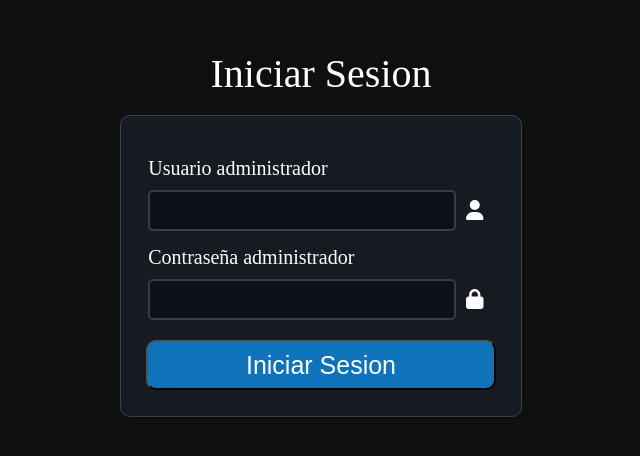
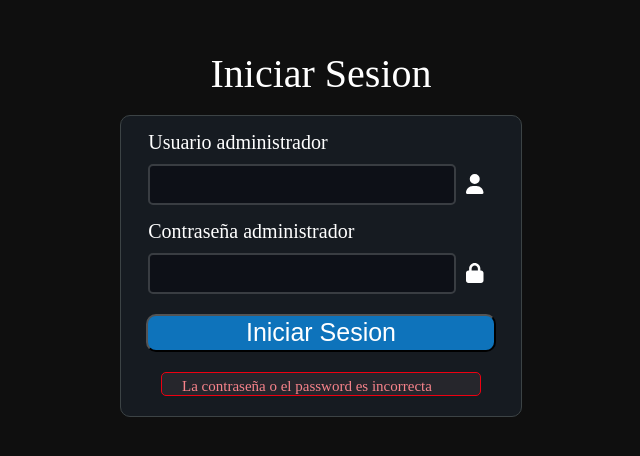
Before and after one commit to cor22982/Proyecto-1-My-Blog, a React (Vite) app in the folder Guatepedia/: page / in a window 1280 px wide. Both pictures are taken after a click on the button "Iniciar Sesion". Shown: the top 456 px of the page, without its empty margins (319-959 px from the left). Built offline with nearby package versions, Linux system fonts and the light colour scheme; no server answers.

Commit message:
fix: Fix erros to fronted

```diff
--- a/Guatepedia/package.json
+++ b/Guatepedia/package.json
@@ -16,6 +16,7 @@
     "js-md5": "^0.8.3",
     "react": "^18.3.1",
     "react-dom": "^18.2.0",
+    "react-loading-skeleton": "^3.4.0",
     "yup": "^1.4.0"
   },
   "devDependencies": {
--- a/Guatepedia/src/Admin/Creacion.css
+++ b/Guatepedia/src/Admin/Creacion.css
@@ -11,3 +11,22 @@
   height: max-content;
   background-color: #161b21;
 }
+.error-message {
+  border: 1px solid #ee0011;
+  color: #f8838b;
+  background-color: #ffc2c611;
+  border-radius: 5px;
+  margin: 20px 0;
+  width: 80%;
+  min-height: 20px;
+  box-sizing: border-box;
+  padding: 5px 20px;
+  font-size: 15px;
+}
+.er {
+  display: flex;
+  bottom: 4px;
+  left: 6px;
+  color: #ee0011;
+  font-size: 20px;
+}
--- a/Guatepedia/src/Admin/Creacion.jsx
+++ b/Guatepedia/src/Admin/Creacion.jsx
@@ -23,10 +23,12 @@ const schema = object({
 
 const Creacion = () => {
   const { values, setValue, validate, errors } = useForm(schema)
-  const { error, llamadowithheader } = useApi('http://api.web05.lol/22982/posts');
+  const { error, llamadowithheader, setError } = useApi('http://api.web05.lol/22982/posts');
   const { token } = useToken()
 
   const postear = async () => {
+    if (await validate()){
+    try {
       const headers = [
         { title: 'authorization', value: token }
       ];
@@ -35,6 +37,11 @@ const Creacion = () => {
         Object.keys(values).forEach(key => {
           setValue(key, '');
         });
+      }
+      } catch (e) {
+        console.log("error")
+        console.log(error)
+      }
     }
   }
 
@@ -50,36 +57,43 @@ const Creacion = () => {
           altura= "35px"
           value={values.Pearson}
           onChange={(value) => {setValue('Pearson', value)}}></TextInputPost>
+        { errors.Pearson && <span className="er">{errors.Pearson}</span> }
         <TextInputPost
           placeholder="Descripcion"
           altura= "55px"
           value={values.Fewdescription}
           onChange={(value) => {setValue('Fewdescription', value)}}></TextInputPost>
+        { errors.Fewdescription && <span className="er">{errors.Fewdescription}</span> }
         <TextInputPost
           placeholder="Historia"
           altura= "105px"
           value={values.History}
           onChange={(value) => {setValue('History', value)}}></TextInputPost>
+         { errors.History && <span className="er">{errors.History}</span> }
         <TextInputPost
           placeholder="Eventos en su vida"
           altura= "75px"
           value={values.Crucialevents}
           onChange={(value) => {setValue('Crucialevents', value)}}></TextInputPost>
+        { errors.Crucialevents && <span className="er">{errors.Crucialevents}</span> }
         <TextInputPost
           placeholder="Curiosidades"
           altura= "105px"
           value={values.Curiosities}
           onChange={(value) => {setValue('Curiosities', value)}}></TextInputPost>
+        { errors.Curiosities && <span className="er">{errors.Curiosities}</span> }
          <TextInputPost
           placeholder="Titulo Extra"
           altura= "35px"
           value={values.AlternativeText}
           onChange={(value) => {setValue('AlternativeText', value)}}></TextInputPost>
+        { errors.AlternativeText && <span className="er">{errors.AlternativeText}</span> }
         <TextInputPost
           placeholder="Texto Extra"
           altura= "105px"
           value={values.AlternativeDescription}
           onChange={(value) => {setValue('AlternativeDescription', value)}}></TextInputPost>
+        { errors.AlternativeDescription && <span className="er">{errors.AlternativeDescription}</span> }
         <br></br>
         <DragyDrop
           setval={setValue}
@@ -92,11 +106,19 @@ const Creacion = () => {
           altura= "35px"
           value={values.Textreferences}
           onChange={(value) => {setValue('Textreferences', value)}}></TextInputPost>
-
+        { errors.Textreferences && <span className="er">{errors.Textreferences}</span> }
         <Boton
           nombre="POSTEAR"
           onClick={postear}></Boton>
         <br></br>
+
+        {
+          error !== null ? (
+          <div className='error-message' onClick={() => setError(null)}>
+          Error al subir post
+          </div>
+        ) : null
+        }
         <br></br>
 
 
--- a/Guatepedia/src/Admin/Nav_Admin.css
+++ b/Guatepedia/src/Admin/Nav_Admin.css
@@ -6,6 +6,10 @@
 }
 
 .menu {
+  height: 100vh;
+  position: fixed;
+  background-color:  #0f0f0f;
+  padding-top: 20px;
   grid-column: 1;
   border-right: 1px solid #3c4345; /* Borde blanco solo en el lado derecho */
 }
--- a/Guatepedia/src/Admin/Nav_Admin.jsx
+++ b/Guatepedia/src/Admin/Nav_Admin.jsx
@@ -5,6 +5,7 @@ import useNavigate from '@hooks/useNavigate';
 import Posts from '../UsuarioNormal/Posts';
 import Editar from './Editar';
 import { useState } from 'react';
+import './Nav_Admin.css'
 
 const routes = {
   '/': {
@@ -24,7 +25,6 @@ const Nav_Admin = () => {
   const [post, setPost] = useState(null)
   const { page, navigate } = useNavigate();
   const CurrentPage = routes[page]?.component || (() => <h1>404</h1>);
-
   const nav_to = (item) => {
     navigate(item);
     window.history.pushState(null, '', `/admin${item}`);
--- a/Guatepedia/src/Indice_Nav.jsx
+++ b/Guatepedia/src/Indice_Nav.jsx
@@ -26,7 +26,6 @@ const Indice_Nav = () => {
   const { page, navigate } = useNavigate()
   let CurrentPage = () => <h1>404</h1>
   if (routes[page] && routes[page].requiresAuth && !token) {
-
     navigate('/login')
     window.history.pushState(null, '', '/login');
   }
--- a/Guatepedia/src/Login/Login.css
+++ b/Guatepedia/src/Login/Login.css
@@ -21,3 +21,23 @@
   flex-direction: column;
   align-items: center;
 }
+
+.error-message {
+  border: 1px solid #ee0011;
+  color: #f8838b;
+  background-color: #ffc2c611;
+  border-radius: 5px;
+  margin: 20px 0;
+  width: 80%;
+  min-height: 20px;
+  box-sizing: border-box;
+  padding: 5px 20px;
+  font-size: 15px;
+}
+.er {
+
+  bottom: 4px;
+  left: 6px;
+  color: #ee0011;
+  font-size: 20px;
+}
--- a/Guatepedia/src/Login/Login.jsx
+++ b/Guatepedia/src/Login/Login.jsx
@@ -19,7 +19,7 @@ const Login = () => {
   const { navigate } = useNavigate()
   const { setToken } = useToken()
   const { values, setValue, validate, errors } = useForm(schema)
-  const { error, llamado } = useApi('http://api.web05.lol/22982/login');
+  const { error, llamado,setError } = useApi('http://api.web05.lol/22982/login');
 
 
 
@@ -28,10 +28,17 @@ const Login = () => {
       acc[key] = key === 'password' ? md5(values[key]) : values[key];
       return acc;
     }, {});
-    const {acces_token} = await llamado (formData, 'POST')
-    setToken(acces_token)
-    navigate('/admin')
-    window.history.pushState(null, '', '/admin');
+    if(await validate()){
+      try{
+        const {acces_token} = await llamado (formData, 'POST')
+        setToken(acces_token)
+        navigate('/admin')
+        window.history.pushState(null, '', '/admin');
+      }catch(e){
+        console.log(error)
+      }
+    }
+
   }
 
   return (
@@ -46,6 +53,7 @@ const Login = () => {
           value={values.username}
           onChange={(value) => {setValue('username', value)}}
           ></TextInput>
+         { errors.username && <span className="er">{errors.username}</span> }
         <TextInput
           icono={faLock}
           type= "password"
@@ -53,7 +61,15 @@ const Login = () => {
           value={values.password}
           onChange={(value) => {setValue('password', value)}}
           ></TextInput>
+        { errors.password && <span className="er">{errors.password}</span> }
         <Boton nombre="Iniciar Sesion" onClick={loguearse}></Boton>
+        {
+          error !== null ? (
+          <div className='error-message' onClick={() => setError(null)}>
+          La contraseña o el password es incorrecta
+          </div>
+        ) : null
+        }
       </div>
     </div>
   )
--- a/Guatepedia/src/UsuarioNormal/PantallaUsuario.css
+++ b/Guatepedia/src/UsuarioNormal/PantallaUsuario.css
@@ -6,6 +6,8 @@
 }
 
 .menu {
+  position: fixed;
+  height: 100vh;
   grid-column: 1;
   border-right: 1px solid #3c4345; /* Borde blanco solo en el lado derecho */
 }
--- a/Guatepedia/src/hooks/useApi.jsx
+++ b/Guatepedia/src/hooks/useApi.jsx
@@ -67,7 +67,7 @@ const useApi = (link) => {
     setError(data);
   }
 
-  return { error, llamado, llamadowithoutbody, llamadowithheader, llamadowithheaderwithoutbody };
+  return { error, llamado, llamadowithoutbody, llamadowithheader, llamadowithheaderwithoutbody,setError };
 };
 
 export default useApi;
```
Also changed, not shown: 1 other file (tests, documents, lock files or other folders). Lines whose indentation alone changed are shown as unchanged.
